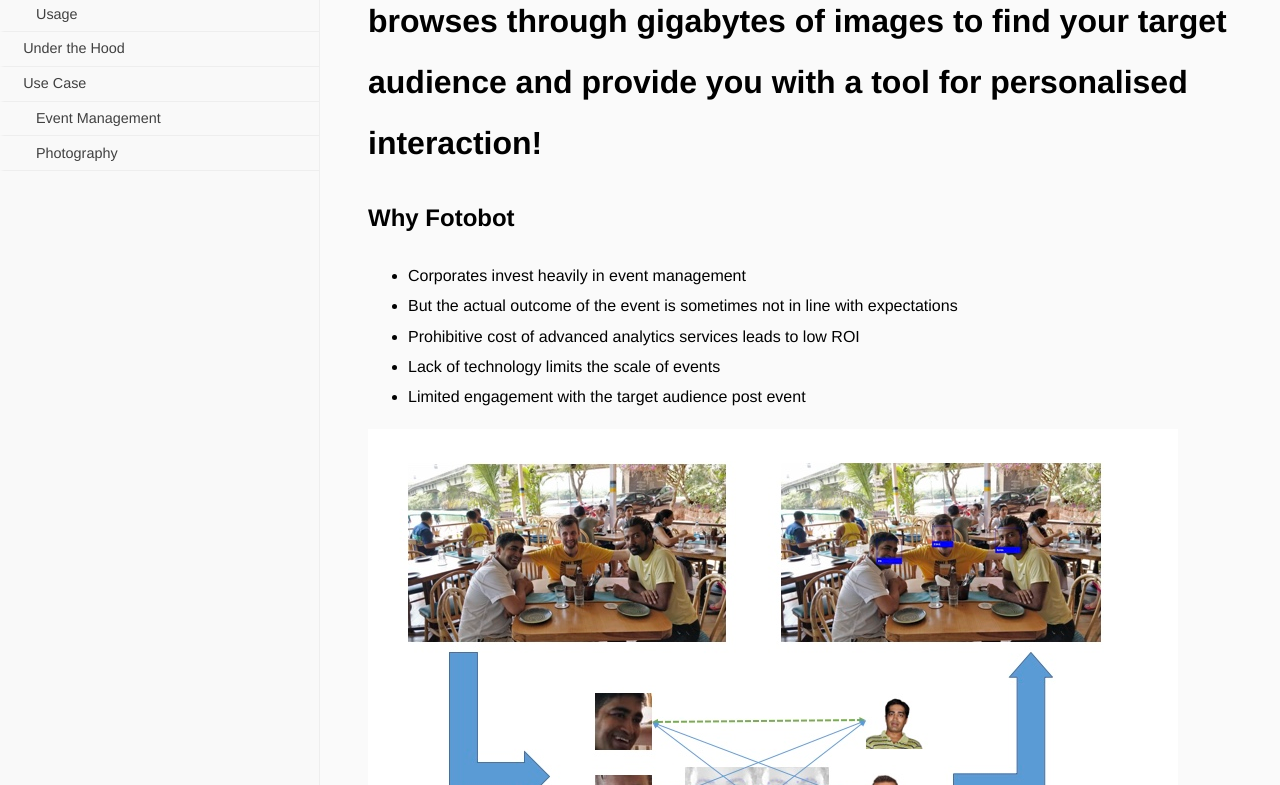
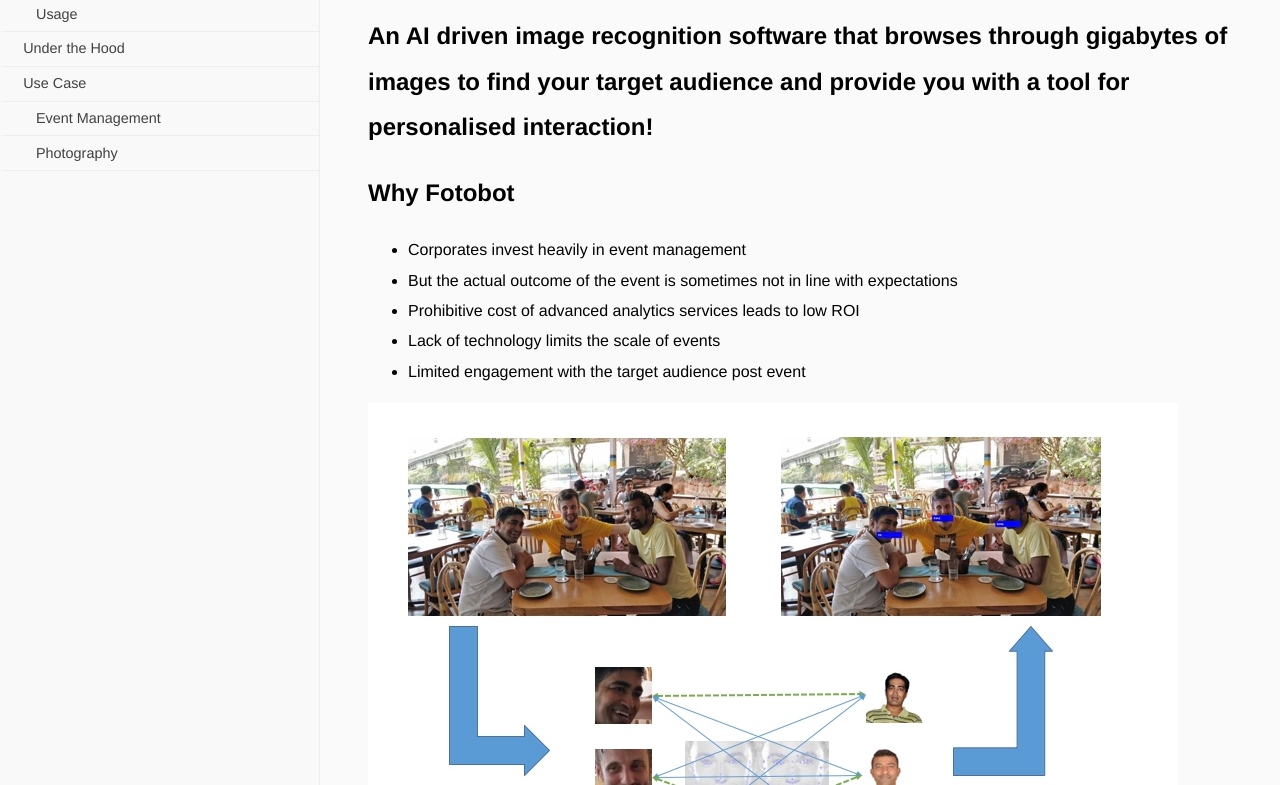
Before and after one commit to arunboss/arunboss.github.io, a plain HTML site: page index.html in a window 1280 px wide. Shown: the part 236-1021 px from the top of the page. Drawn offline with nearby package versions, Linux system fonts and the light colour scheme.

Commit message:
rebuilding site Mon Nov 25 16:48:57 IST 2019

```diff
--- a/index.html
+++ b/index.html
@@ -34,7 +34,9 @@
 <div class="content-container">
 <main>
 
-<h1 id="fotobot-an-ai-driven-image-recognition-software-that-browses-through-gigabytes-of-images-to-find-your-target-audience-and-provide-you-with-a-tool-for-personalised-interaction">Fotobot - an AI driven image recognition software that browses through gigabytes of images to find your target audience and provide you with a tool for personalised interaction!</h1>
+<h1 id="fotobot">Fotobot</h1>
+
+<h2 id="an-ai-driven-image-recognition-software-that-browses-through-gigabytes-of-images-to-find-your-target-audience-and-provide-you-with-a-tool-for-personalised-interaction">An AI driven image recognition software that browses through gigabytes of images to find your target audience and provide you with a tool for personalised interaction!</h2>
 
 <h2 id="why-fotobot">Why Fotobot</h2>
 
```
